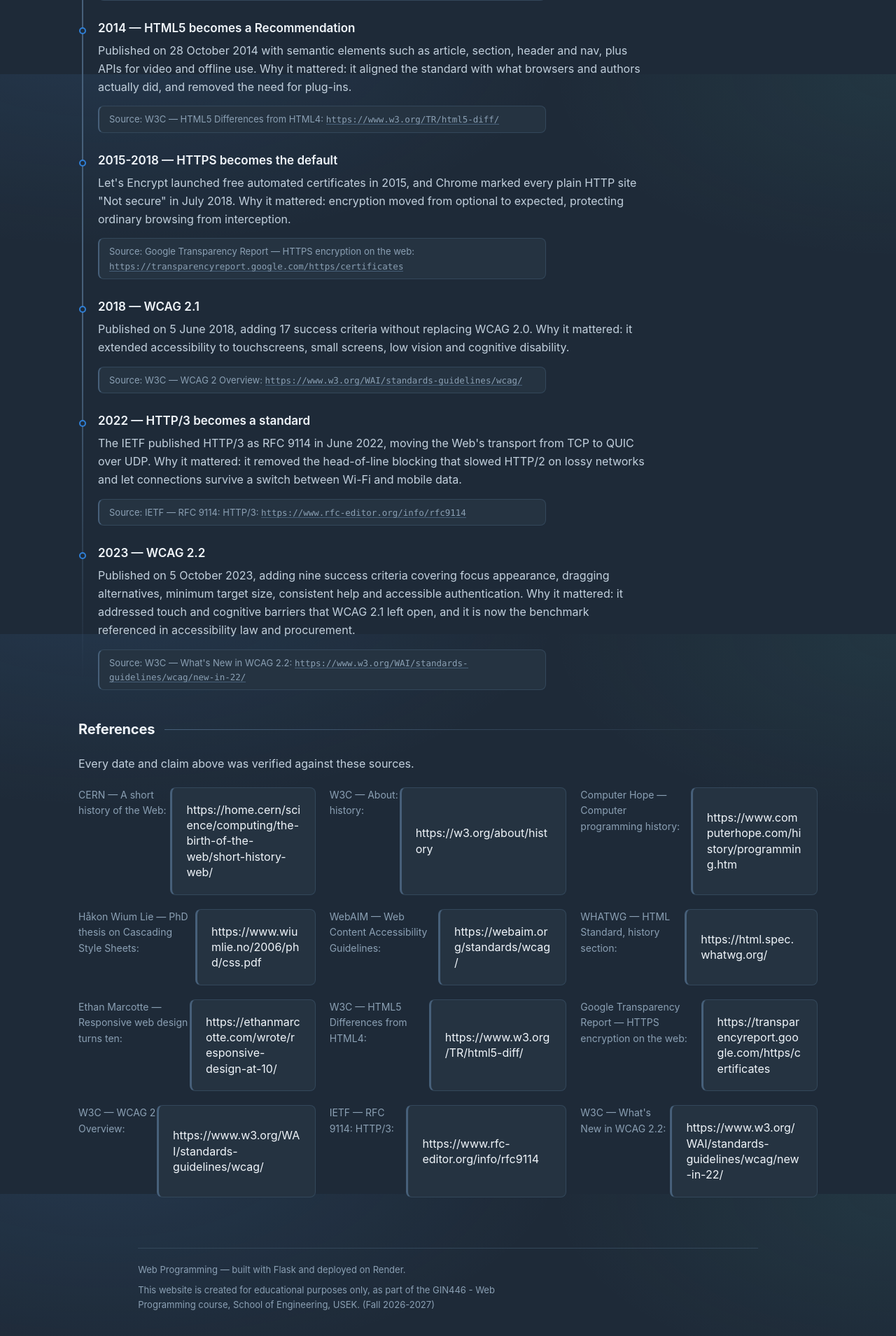
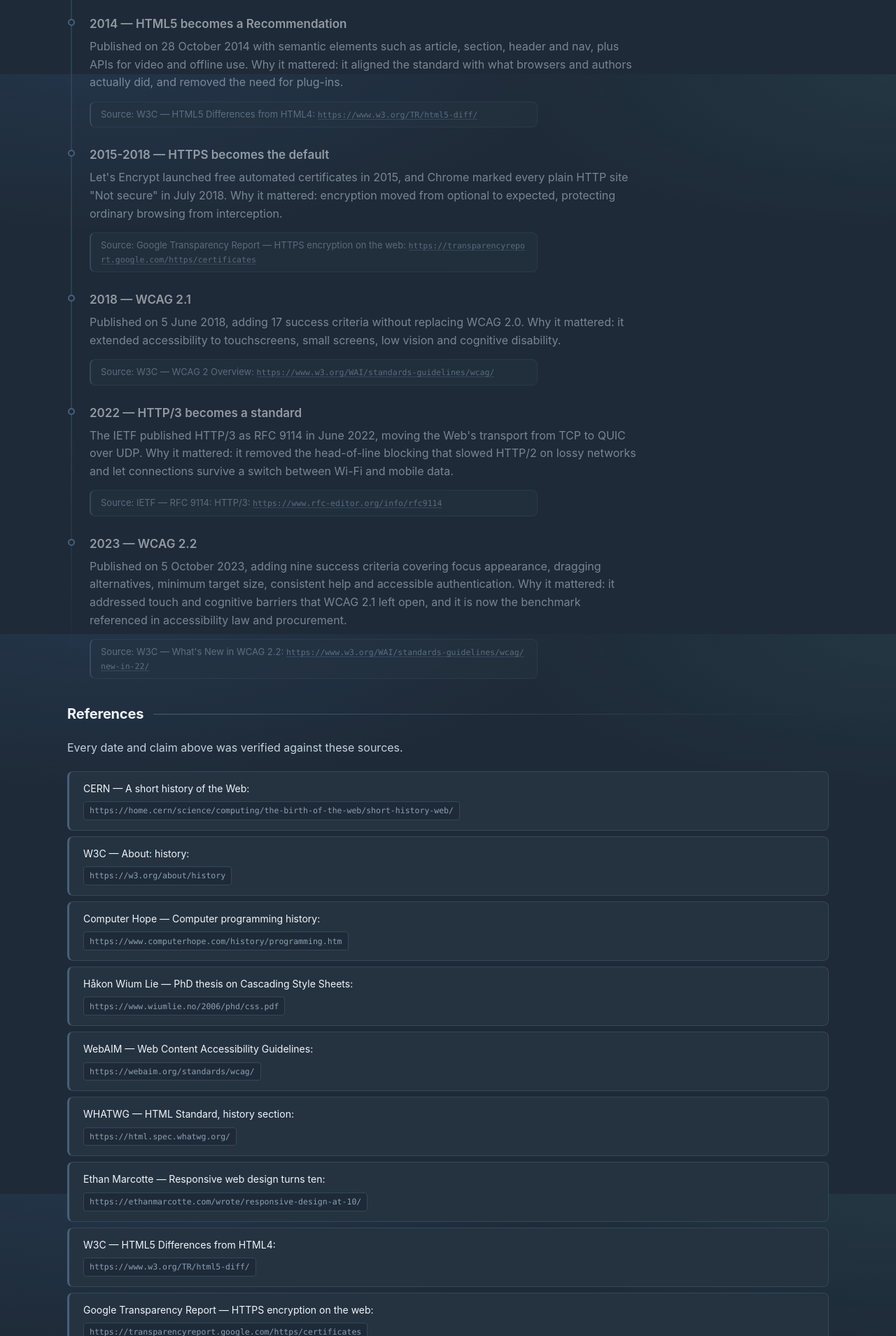
Before and after one commit to perlasamaha/web-programming-site, a Flask app: page /web-history in a window 1280 px wide. Shown: the part 2294-4203 px from the top of the page at 70% size. Before the commit the page ends 4166 px from the top, so only its background shows below. Run offline with Flask 3, Linux system fonts and the light colour scheme.

Commit message:
Design addition

```diff
--- a/static/style.css
+++ b/static/style.css
@@ -1,30 +1,32 @@
 /* ==========================================================================
    Web Programming Portfolio — Perla Samaha
-   Mid-dark slate ground, azure accent, warm-cool contrast.
-   Sans for reading, monospace for data. Interactive but restrained.
-   Vanilla CSS. Every page extending base.html inherits this automatically.
+   Mobile-first. Base rules target a 375px phone; @media (min-width: …)
+   layers on tablet, desktop and wide-desktop. Vanilla CSS, token-driven.
    ========================================================================== */
 
-/* --------------------------------------------------------------- tokens -- */
+/* --------------------------------------------------------------- tokens --
+   Values here are the PHONE values. Breakpoints below override the few
+   that need to grow; every rule in the sheet reads from these.            */
 
 :root {
 
-  /* ground: mid-dark slate, not black — keeps text comfortable for long reads */
+  /* colour */
   --bg:           #1e2a38;
-  --bg-deep:      #18222e;   /* behind the page, edges       */
-  --surface:      #253341;   /* panels, rows                 */
-  --surface-hi:   #2c3c4c;   /* hover state of a surface     */
+  --bg-deep:      #18222e;
+  --surface:      #253341;
+  --surface-hi:   #2c3c4c;
 
-  --ink:          #f0f5fa;   /* headings                     */
-  --body:         #c2d0dd;   /* running text                 */
-  --muted:        #8ba0b4;   /* meta, captions               */
+  --ink:          #f0f5fa;
+  --body:         #c2d0dd;
+  --muted:        #8ba0b4;
 
-  --rule:         #33475a;   /* hairlines                    */
-  --rule-strong:  #47607a;   /* rails, emphasis              */
+  --rule:         #33475a;
+  --rule-strong:  #47607a;
+  --rail-track:   #35485c;   /* unfilled timeline rail */
 
-  --accent:       #58a8ff;   /* primary: links, markers      */
-  --accent-hi:    #8cc4ff;   /* hover                        */
-  --accent-deep:  #2f7fd6;   /* pressed, borders             */
+  --accent:       #58a8ff;
+  --accent-hi:    #8cc4ff;
+  --accent-deep:  #2f7fd6;
   --accent-wash:  rgba(88, 168, 255, 0.12);
 
   --wash-azure:   rgba(88, 168, 255, 0.10);
@@ -33,38 +35,42 @@
   --glow:         0 0 0 1px rgba(88, 168, 255, 0.35);
   --lift:         0 6px 20px rgba(8, 14, 22, 0.35);
 
-  /* type */
+  /* type — phone sizes */
   --font-sans: "Inter", "Segoe UI", system-ui, -apple-system,
                "Helvetica Neue", Arial, sans-serif;
   --font-mono: ui-monospace, "SF Mono", "JetBrains Mono", Menlo,
                Consolas, monospace;
 
-  --size-logo:    0.75rem;
-  --size-title:   clamp(1.75rem, 4vw, 2.5rem);
-  --size-lede:    1.0625rem;
-  --size-section: 1.25rem;
-  --size-entry:   1.0625rem;
+  --size-root:    0.9375rem;               /* 15px */
+  --size-logo:    0.6875rem;
+  --size-title:   clamp(1.4rem, 7vw, 1.9rem);
+  --size-lede:    0.9375rem;
+  --size-section: 1.0625rem;
+  --size-entry:   1rem;
   --size-body:    1rem;
   --size-small:   0.875rem;
   --size-meta:    0.8125rem;
+  --size-url:     0.72rem;
 
-  --leading-tight: 1.25;
-  --leading-body:  1.62;
+  --leading-tight: 1.3;
+  --leading-body:  1.6;
 
-  /* spacing */
+  /* spacing — phone */
   --s1: 0.25rem;
   --s2: 0.5rem;
-  --s3: 0.875rem;
-  --s4: 1.25rem;
-  --s5: 1.75rem;
-  --s6: 2.5rem;
-  --s7: 4.5rem;
+  --s3: 0.75rem;
+  --s4: 1rem;
+  --s5: 1.5rem;
+  --s6: 2rem;
+  --s7: 2.75rem;
 
-  /* layout */
-  --measure: 94ch;
-  --rail:    14rem;
-  --gutter:  5.5rem;
-  --pad:     2.5rem;
+  /* layout — phone: full width, small gutter */
+  --measure:  100%;
+  --pad:      1rem;
+  --gutter:   0rem;
+  --prose:    100%;                        /* cap on running text          */
+  --card-min: 15rem;                       /* smallest gallery card        */
+  --rail-x:   1.6rem;                      /* timeline indent              */
 
   /* radii */
   --r-sm:   4px;
@@ -78,46 +84,119 @@
   --slow:  220ms;
 }
 
+/* ------------------------------------------------------------ breakpoints */
+
+/* tablet */
+@media (min-width: 40rem) {
+  :root {
+    --size-root:    1rem;
+    --size-title:   clamp(1.75rem, 5vw, 2.25rem);
+    --size-lede:    1rem;
+    --size-section: 1.125rem;
+    --s3: 0.875rem;
+    --s4: 1.25rem;
+    --s5: 1.75rem;
+    --s6: 2.5rem;
+    --s7: 3.5rem;
+    --measure:  60rem;
+    --pad:      1.75rem;
+    --prose:    68ch;
+    --card-min: 16rem;
+    --rail-x:   2rem;
+  }
+}
+
+/* desktop */
+@media (min-width: 60rem) {
+  :root {
+    --size-title:   clamp(2rem, 4vw, 2.5rem);
+    --size-lede:    1.0625rem;
+    --size-section: 1.25rem;
+    --size-entry:   1.0625rem;
+    --measure:  80rem;
+    --pad:      2.5rem;
+    --gutter:   4rem;
+    --prose:    76ch;
+    --card-min: 18rem;
+    --s7:       4.5rem;
+  }
+}
+
+/* wide desktop */
+@media (min-width: 80rem) {
+  :root {
+    --measure: 92rem;
+    --gutter:  6rem;
+    --prose:   78ch;
+  }
+}
+
+/* --------------------------------------------------------------- resets -- */
+
 *, *::before, *::after { box-sizing: border-box; }
 
 html {
   -webkit-text-size-adjust: 100%;
   scroll-behavior: smooth;
   background: var(--bg-deep);
+  overflow-x: hidden;              /* nothing escapes a 375px viewport */
 }
 
 @media (prefers-reduced-motion: reduce) {
   html { scroll-behavior: auto; }
-  *, *::before, *::after {
-    animation: none !important;
-    transition: none !important;
-  }
+  *, *::before, *::after { animation: none !important; transition: none !important; }
 }
-
-/* ------------------------------------------------- page grid per base.html
-   body children: header, nav (absent on home), main, footer.               */
 
 body {
   margin: 0;
   padding: 0 var(--pad) var(--s7);
   color: var(--body);
   font-family: var(--font-sans);
-  font-size: var(--size-body);
+  font-size: var(--size-root);
   line-height: var(--leading-body);
   -webkit-font-smoothing: antialiased;
-
-  /* a soft cool wash so the ground isn't a flat slab */
+  overflow-wrap: break-word;       /* long words never widen the page */
   background:
-    radial-gradient(1100px 520px at 12% -8%, var(--wash-azure), transparent 60%),
-    radial-gradient(900px 480px at 100% 0%, var(--wash-teal), transparent 55%),
+    radial-gradient(90vw 60vh at 12% -8%, var(--wash-azure), transparent 60%),
+    radial-gradient(80vw 50vh at 100% 0%, var(--wash-teal), transparent 55%),
     var(--bg);
-  background-attachment: fixed;
+  background-attachment: scroll;   /* fixed attachment is costly on phones */
   min-height: 100vh;
 }
 
 @media (min-width: 60rem) {
-  body { padding-inline: var(--gutter); }
+  body {
+    padding-inline: var(--gutter);
+    background-attachment: fixed;
+  }
 }
+
+img, svg, video { max-width: 100%; height: auto; }
+
+/* one centred column, shared by every landmark */
+body > header,
+body > main,
+body > footer {
+  width: 100%;
+  max-width: var(--measure);
+  margin-inline: auto;
+}
+
+/* --------------------------------------------------------- optional hooks --
+   Nothing below matches the current HTML. Each rule activates only if you
+   add that class yourself; until then it styles nothing.
+
+     .container    wrap the contents of header / main / footer in
+                   <div class="container"> … </div> if you ever need an
+                   inner wrapper. The landmarks above already centre the
+                   column, so this is not required.
+
+     .logo         add <a class="logo" href="{{ url_for('home') }}">PS</a>
+                   as the first child of <header>.
+
+     .weekly-list  add class="weekly-list" to the <ul> in index.html. The
+                   gallery already works without it, via the structural
+                   selector further down.                                  */
 
 .container {
   width: 100%;
@@ -184,46 +260,43 @@ nav {
 nav ul {
   display: flex;
   flex-flow: row wrap;
-  justify-content: space-between;
+  justify-content: flex-start;
   align-items: center;
-  gap: var(--s1) var(--s3);
+  gap: var(--s1);
   margin: 0;
   padding: 0;
   list-style: none;
 }
 
-nav li { flex: 1 1 auto; text-align: center; }
+nav li { flex: 1 1 auto; min-width: 0; text-align: center; }
 
 nav a {
   display: block;
-  padding: 0.45rem 0.75rem;
+  padding: 0.45rem 0.6rem;
   border-radius: var(--r-sm);
   color: var(--muted);
-  font-size: var(--size-small);
+  font-size: var(--size-meta);
   line-height: 1.4;
   text-decoration: none;
   background-image: none;
-  transition: color var(--fast) var(--ease),
-              background var(--fast) var(--ease);
+  transition: color var(--fast) var(--ease), background var(--fast) var(--ease);
 }
 
-nav a:hover {
-  color: var(--accent-hi);
-  background: var(--accent-wash);
-}
+nav a:hover { color: var(--accent-hi); background: var(--accent-wash); }
 
-nav a:focus-visible {
-  outline: 2px solid var(--accent);
-  outline-offset: 2px;
+nav a:focus-visible { outline: 2px solid var(--accent); outline-offset: 2px; }
+
+@media (min-width: 40rem) {
+  nav { padding: var(--s2) var(--s3); }
+  nav ul { justify-content: space-between; gap: var(--s1) var(--s3); }
+  nav a { padding: 0.45rem 0.75rem; font-size: var(--size-small); }
 }
 
 /* ------------------------------------------------------ sections + type -- */
 
-body > main {
-  max-width: var(--measure);
-  margin: 0 auto;
-  padding-top: var(--s5);
-}
+body > main { padding-top: var(--s4); }
+
+@media (min-width: 40rem) { body > main { padding-top: var(--s5); } }
 
 section { margin: 0 0 var(--s6); }
 section:last-child { margin-bottom: 0; }
@@ -248,6 +320,7 @@ h2::after {
 }
 
 h3 {
+  max-width: var(--prose);
   margin: 0 0 var(--s2);
   color: var(--ink);
   font-size: var(--size-entry);
@@ -255,7 +328,7 @@ h3 {
   line-height: 1.35;
 }
 
-p { margin: 0 0 var(--s4); max-width: 78ch; }
+p { margin: 0 0 var(--s4); max-width: var(--prose); }
 
 a {
   color: var(--accent);
@@ -283,26 +353,29 @@ a:focus-visible {
 main ol {
   position: relative;
   margin: 0;
-  padding: 0 0 0 var(--s5);
+  padding: 0 0 0 var(--rail-x);
   list-style: none;
 }
 
 main ol::before {
   content: "";
   position: absolute;
-  left: 5px;
+  z-index: 0;
+  left: 4px;
   top: 0.8rem;
   bottom: 0.8rem;
   width: 2px;
   background: linear-gradient(180deg,
-              var(--accent-deep) 0%,
-              var(--rule-strong) 18%,
-              var(--rule-strong) 82%,
+              var(--rail-track) 0%,
+              var(--rail-track) 85%,
               transparent 100%);
+  opacity: 0.7;
 }
 
 main ol > li {
   position: relative;
+  z-index: 1;
+  min-width: 0;
   padding: 0 0 var(--s5);
 }
 
@@ -311,10 +384,11 @@ main ol > li:last-child { padding-bottom: 0; }
 main ol > li::before {
   content: "";
   position: absolute;
-  left: calc(-1 * var(--s5) + 1px);
-  top: 0.62rem;
-  width: 10px;
-  height: 10px;
+  z-index: 2;
+  left: calc(-1 * var(--rail-x) + 1px);
+  top: 0.55rem;
+  width: 9px;
+  height: 9px;
   background: var(--bg);
   border: 2px solid var(--accent-deep);
   border-radius: var(--r-full);
@@ -352,7 +435,8 @@ article p:last-child {
   border-radius: var(--r-md);
   color: var(--muted);
   font-size: var(--size-meta);
-  line-height: 1.55;
+  line-height: 1.5;
+  text-align: left;
   overflow-wrap: anywhere;
   transition: border-color var(--fast) var(--ease), background var(--fast) var(--ease);
 }
@@ -365,58 +449,120 @@ main ol > li:hover article p:last-child {
 article p:last-child a {
   color: var(--muted);
   font-family: var(--font-mono);
-  font-size: 0.78rem;
+  font-size: var(--size-url);
+  word-break: break-all;
   background-image: linear-gradient(var(--rule-strong), var(--rule-strong));
 }
 
 article p:last-child a:hover { color: var(--accent-hi); }
 
-/* ------------------------------ unordered lists: references, weekly work -- */
+/* ------------------------------ unordered lists: references, weekly work --
+   One full-width row per source: name across the row, URL below as a pill. */
 
-main section > ul { margin: 0; padding: 0; list-style: none; }
+main section > ul {
+  display: flex;
+  flex-direction: column;
+  gap: var(--s2);
+  margin: 0;
+  padding: 0;
+  list-style: none;
+  text-align: left;
+}
 
 main section > ul > li {
-  padding: var(--s2) 0;
-  border-bottom: 1px solid var(--rule);
-  color: var(--muted);
+  position: relative;
+  display: flex;
+  flex-direction: column;
+  align-items: flex-start;
+  gap: var(--s2);
+  min-width: 0;
+  max-width: none;
+  margin: 0;
+  padding: var(--s3);
+  background: var(--surface);
+  border: 1px solid var(--rule);
+  border-left: 3px solid var(--rule-strong);
+  border-radius: var(--r-md);
+  color: var(--ink);
   font-size: var(--size-small);
+  line-height: 1.45;
   overflow-wrap: anywhere;
+  transition: background var(--fast) var(--ease),
+              border-color var(--fast) var(--ease),
+              padding-left var(--fast) var(--ease);
 }
 
-main section > ul > li:first-child { padding-top: 0; }
+@media (min-width: 40rem) {
+  main section > ul > li { padding: var(--s3) var(--s4); }
+  main section > ul > li:hover { padding-left: calc(var(--s4) + 0.25rem); }
+}
 
-main section > ul > li cite { font-style: normal; color: var(--ink); }
+main section > ul > li:hover {
+  background: var(--surface-hi);
+  border-left-color: var(--accent);
+}
 
-main section > ul > li a { font-family: var(--font-mono); font-size: 0.78rem; }
+/* the AI pages leave a stray comma between <cite> and the link */
+main section > ul > li:has(cite) { font-size: 0; }
+
+main section > ul > li cite {
+  display: block;
+  font-style: normal;
+  font-size: var(--size-small);
+  line-height: 1.45;
+  color: var(--ink);
+}
+
+main section > ul > li > a {
+  display: inline-block;
+  max-width: 100%;
+  padding: 0.2rem 0.5rem;
+  background: var(--bg);
+  border: 1px solid var(--rule);
+  border-radius: var(--r-sm);
+  color: var(--muted);
+  font-family: var(--font-mono);
+  font-size: var(--size-url);
+  line-height: 1.6;
+  word-break: break-all;
+  background-image: none;
+  text-decoration: none;
+  transition: color var(--fast) var(--ease), border-color var(--fast) var(--ease);
+}
+
+main section > ul > li > a:hover { color: var(--accent-hi); border-color: var(--accent-deep); }
+
+main section > ul > li > a:focus-visible { outline: 2px solid var(--accent); outline-offset: 2px; }
 
 /* ------------------------------------------- home page: .weekly-list grid --
-   A responsive gallery: as many columns as fit, each at least 240px wide,
-   sharing the leftover space equally. No media queries needed.            */
+   One column on a phone; more columns appear as the viewport allows.      */
 
-main section > ul:has(> li > a:only-child),
+main > section:only-child > ul,
 .weekly-list {
   display: grid;
-  grid-template-columns: repeat(auto-fit, minmax(clamp(240px, 22vw, 320px), 1fr));
-  gap: var(--s4);
+  grid-template-columns: repeat(auto-fit, minmax(min(100%, var(--card-min)), 1fr));
+  gap: var(--s3);
   margin: 0;
   padding: 0;
   list-style: none;
 }
 
-main section > ul:has(> li > a:only-child) > li,
+main > section:only-child > ul > li,
 .weekly-list > li {
-  display: flex;          /* lets the card stretch to the full cell height */
+  display: flex;
+  min-width: 0;
+  margin: 0;
   padding: 0;
-  margin: 0;
+  background: none;
   border: 0;
 }
 
-main section > ul:has(> li > a:only-child) > li > a,
+main > section:only-child > ul > li > a,
 .weekly-list a {
   display: flex;
   align-items: center;
   width: 100%;
-  padding: var(--s4);
+  padding: var(--s3) var(--s4);
   background: var(--surface);
   border: 1px solid var(--rule);
   border-left: 3px solid var(--rule-strong);
@@ -433,96 +579,136 @@ main section > ul:has(> li > a:only-child) > li > a,
               box-shadow var(--slow) var(--ease);
 }
 
-main section > ul:has(> li > a:only-child) > li > a:hover,
+main > section:only-child > ul > li > a:hover,
 .weekly-list a:hover {
-  transform: translateY(-2px);
   background: var(--surface-hi);
   border-color: var(--rule-strong);
   border-left-color: var(--accent);
-  box-shadow: var(--lift);
   color: var(--ink);
 }
 
-main section > ul:has(> li > a:only-child) > li > a:focus-visible,
-.weekly-list a:focus-visible {
-  outline: 2px solid var(--accent);
-  outline-offset: 2px;
+/* the lift is a pointer affordance, so only where there is a pointer */
+@media (hover: hover) and (min-width: 40rem) {
+  main > section:only-child > ul > li > a:hover,
+  .weekly-list a:hover { transform: translateY(-2px); box-shadow: var(--lift); }
 }
+
+main > section:only-child > ul > li > a:focus-visible,
+.weekly-list a:focus-visible { outline: 2px solid var(--accent); outline-offset: 2px; }
 
 /* --------------------------------------------------------------- footer -- */
 
 body > footer {
-  max-width: var(--measure);
-  margin: var(--s7) auto 0;
+  margin-top: var(--s7);
   padding-top: var(--s4);
   border-top: 1px solid var(--rule);
   color: var(--muted);
   font-size: var(--size-meta);
 }
 
-footer p { margin: 0 0 var(--s2); max-width: 70ch; }
+footer p { margin: 0 0 var(--s2); max-width: var(--prose); font-size: inherit; }
 footer p:last-child { margin: 0; }
 
+/* ------------------------------------------------- scroll-driven timeline --
+   Enhancement only: unsupported browsers keep the static styling above.   */
 
-/* ------------------------------------------------------------ scrollbar --
-   Firefox takes the two-value shorthand; WebKit and Blink need the
-   pseudo-elements. Both land on the same slate track and azure thumb.      */
+@supports (animation-timeline: view()) {
+
+  main ol::after {
+    content: "";
+    position: absolute;
+    z-index: 0;
+    left: 4px;
+    top: 0.8rem;
+    bottom: 0.8rem;
+    width: 2px;
+    border-radius: var(--r-full);
+    background: linear-gradient(180deg, var(--accent), var(--accent-deep));
+    transform-origin: top center;
+    transform: scaleY(0);
+    animation: rail-fill linear both;
+    animation-timeline: view();
+    animation-range: entry 85% exit 15%;
+  }
+
+  @media (min-width: 40rem) { main ol::after { left: 5px; } }
+
+  @keyframes rail-fill {
+    from { transform: scaleY(0); }
+    to   { transform: scaleY(1); }
+  }
+
+  main ol > li::before {
+    animation: marker-wake linear both;
+    animation-timeline: view();
+    animation-range: entry 60% cover 25%;
+  }
+
+  @keyframes marker-wake {
+    from { background: var(--bg); border-color: var(--rule-strong); box-shadow: 0 0 0 0 transparent; }
+    to   { background: var(--accent); border-color: var(--accent); box-shadow: 0 0 0 5px var(--accent-wash); }
+  }
+
+  main ol > li > article {
+    animation: entry-settle linear both;
+    animation-timeline: view();
+    animation-range: entry 40% cover 20%;
+  }
+
+  @keyframes entry-settle {
+    from { opacity: 0.55; transform: translateY(6px); }
+    to   { opacity: 1;    transform: translateY(0); }
+  }
+
+  body::before {
+    content: "";
+    position: fixed;
+    inset: 0 0 auto 0;
+    height: 2px;
+    z-index: 10;
+    background: linear-gradient(90deg, var(--accent), var(--wash-teal));
+    transform-origin: left center;
+    transform: scaleX(0);
+    animation: read-progress linear both;
+    animation-timeline: scroll(root block);
+  }
+
+  @keyframes read-progress {
+    from { transform: scaleX(0); }
+    to   { transform: scaleX(1); }
+  }
+}
+
+@media (prefers-reduced-motion: reduce) {
+  @supports (animation-timeline: view()) {
+    main ol::after,
+    main ol > li::before,
+    main ol > li > article,
+    body::before { animation: none; }
+    main ol::after { transform: scaleY(1); }
+    main ol > li > article { opacity: 1; transform: none; }
+    body::before { display: none; }
+  }
+}
+
+/* ------------------------------------------------------------ scrollbar -- */
 
 html {
   scrollbar-color: var(--rule-strong) var(--bg-deep);
   scrollbar-width: thin;
 }
 
-::-webkit-scrollbar {
-  width: 12px;
-  height: 12px;
-}
-
-::-webkit-scrollbar-track {
-  background: var(--bg-deep);
-}
+::-webkit-scrollbar { width: 12px; height: 12px; }
+::-webkit-scrollbar-track { background: var(--bg-deep); }
 
 ::-webkit-scrollbar-thumb {
   background: var(--rule-strong);
-  border: 3px solid var(--bg-deep);   /* inset, so the thumb reads as a pill */
+  border: 3px solid var(--bg-deep);
   border-radius: var(--r-full);
-  transition: background var(--fast) var(--ease);
 }
 
-::-webkit-scrollbar-thumb:hover {
-  background: var(--accent-deep);
-}
+::-webkit-scrollbar-thumb:hover  { background: var(--accent-deep); }
+::-webkit-scrollbar-thumb:active { background: var(--accent); }
+::-webkit-scrollbar-corner       { background: var(--bg-deep); }
 
-::-webkit-scrollbar-thumb:active {
-  background: var(--accent);
-}
-
-::-webkit-scrollbar-corner {
-  background: var(--bg-deep);
-}
-
-/* text selection picks up the accent too */
-::selection {
-  background: var(--accent-wash);
-  color: var(--ink);
-}
-
-/* --------------------------------------------------------------- mobile -- */
-
-@media (min-width: 80rem) {
-  :root { --measure: 108ch; --gutter: 7rem; }
-}
-
-@media (min-width: 100rem) {
-  :root { --measure: 120ch; --gutter: 8rem; }
-}
-
-@media (max-width: 34rem) {
-  :root { --pad: 1.125rem; --s6: 2.25rem; --s7: 3rem; }
-  body { font-size: 0.9375rem; background-attachment: scroll; }
-  main ol { padding-left: 1.6rem; }
-  main ol::before { left: 4px; }
-  main ol > li::before { left: -1.6rem; width: 9px; height: 9px; }
-  main section > ul:has(> li > a:only-child) > li > a:hover,
-.weekly-list a:hover { transform: none; }
-}
+::selection { background: var(--accent-wash); color: var(--ink); }
--- a/templates/base.html
+++ b/templates/base.html
@@ -8,7 +8,7 @@
 </head>
 <body>
 
-    <header>
+    <header class="container">
         <h1>{% block heading %}Web Programming Portfolio — Perla Samaha{% endblock %}</h1>
         <p>{% block subtitle %}A live site that grows one page or feature every week.{% endblock %}</p>
     </header>
```
Also changed, not shown: other parts of static/style.css (+24 -22 lines), templates/internet-history-ai.html (+6 -1 lines), templates/web-history-ai.html (+6 -1 lines).
